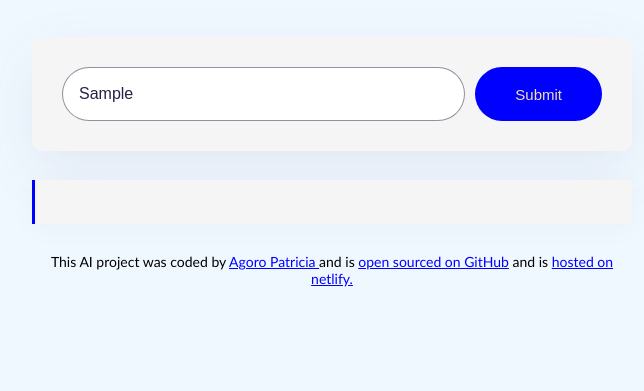
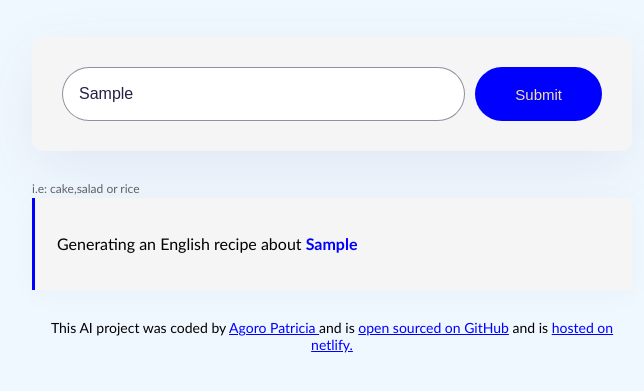
Before and after one commit to Agoro-patra/English-recipe-generator, a plain HTML site: page index.html in a window 1280 px wide. Both pictures are taken after typing "Sample" into the empty fields and a click on the input 846 px from the left and 271 px from the top of the page. Shown: the part 177-568 px from the top of the page, without its empty margins (308-952 px from the left). Drawn offline with nearby package versions, Linux system fonts and the light colour scheme; no server answers.

Commit message:
Worked on user experience

```diff
--- a/index.html
+++ b/index.html
@@ -15,6 +15,7 @@
       </header>
 
       <main>
+        <div class="form-wrapper">
           <form id="recipe-generator-form">
             <input
               type="text"
@@ -27,7 +28,9 @@
             />
             <input type="submit" class="button" />
           </form>
-        <div class="recipe" id="recipe"></div>
+        </div>
+        <div class="hint">i.e: cake,salad or rice</div>
+        <div class="recipe hidden" id="recipe"></div>
       </main>
 
       <footer>
--- a/src/index.js
+++ b/src/index.js
@@ -20,6 +20,10 @@ function generateRecipe(event) {
   let prompt = `User instructions: Generate English recipe about ${instructionsInput.value}`;
   let apiUrl = `https://api.shecodes.io/ai/v1/generate?prompt=${prompt}&context=${context}&key=${apiKey}`;
 
+  let recipeElement = document.querySelector("#recipe");
+  recipeElement.classList.remove("hidden");
+  recipeElement.innerHTML = `<div class="generating"> Generating an English recipe about <strong>${instructionsInput.value}</strong></div>`;
+
   console.log("Generating recipe");
   console.log(`prompt: ${prompt}`);
   console.log(`context: ${context}`);
--- a/src/style.css
+++ b/src/style.css
@@ -23,13 +23,23 @@ a {
   margin: 120px auto;
   max-width: 600px;
 }
-form {
+.form-wrapper {
   padding: 30px;
   background-color: whitesmoke;
   box-shadow: 0px 20px 60px rgba(65, 50, 100, 0.08);
   border-radius: 10px;
+  margin-bottom: 29px;
+}
+
+form {
   display: flex;
-  margin-bottom: 29px;
+}
+
+.hint {
+  line-height: 1.5;
+  font-size: 12px;
+  margin-top: 5px;
+  opacity: 0.6;
 }
 .instructions {
   padding: 16px;
@@ -54,9 +64,14 @@ form {
   font-size: 16px;
   background-color: whitesmoke;
   padding: 22px;
+  display: center;
   line-height: 3;
   border-left: 3px solid blue;
   box-shadow: 0px 4px 30px 0px rgba(39, 33, 66, 0.03);
+}
+
+hidden {
+  display: none;
 }
 footer {
   text-align: center;
@@ -66,3 +81,17 @@ footer {
 .recipe strong {
   color: blue;
 }
+.generating {
+  animation: blink-animation 1s steps(5, start) infinite;
+}
+
+@keyframes blink-animation {
+  to {
+    visibility: hidden;
+  }
+}
+@-webkit-keyframes blink-animation {
+  to {
+    visibility: hidden;
+  }
+}
```
Lines whose indentation alone changed are shown as unchanged.
